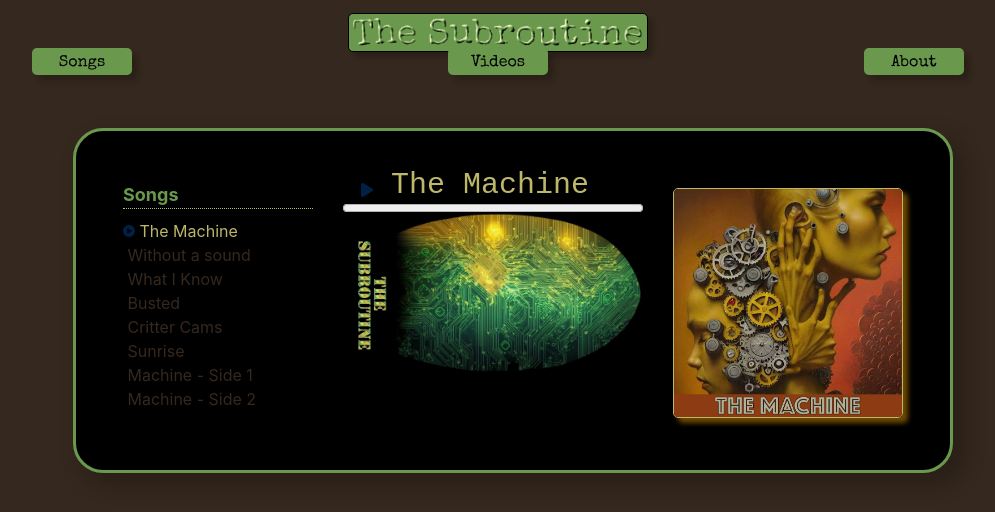
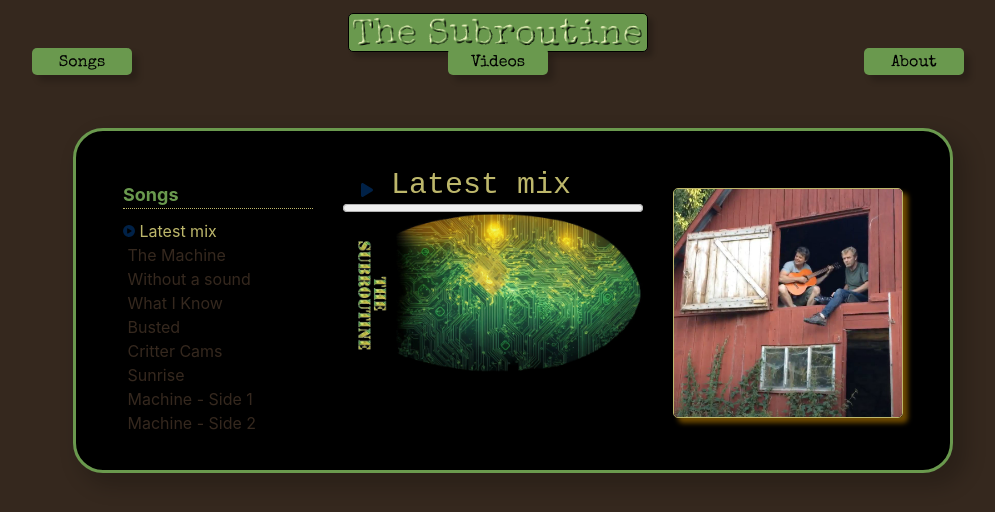
Before and after one commit to stanfordv/thesubroutine, a Next.js app: page / in a window 1280 px wide. Shown: the top 512 px of the page, without its empty margins (127-1122 px from the left). Built offline with nearby package versions, Linux system fonts and the light colour scheme; a web font is replaced by a local one.

Commit message:
latest sketch

```diff
--- a/components/Songlist/index.js
+++ b/components/Songlist/index.js
@@ -3,6 +3,12 @@ import styles from "@/components/AudioPlayer/AudioPlayer.module.css";
 
 function Songlist() {
   const songs = [
+    {
+      name: "Latest mix",
+      source:
+        "https://storage.googleapis.com/subroutinesongs/latest/sketch.mp3",
+      image: "/songs/latestsketch.png",
+    },
     {
       name: "The Machine ",
       source: "https://storage.googleapis.com/subroutinesongs/themachine.mp3",
```
Also changed, not shown: public/songs/latestsketch.png (added).
